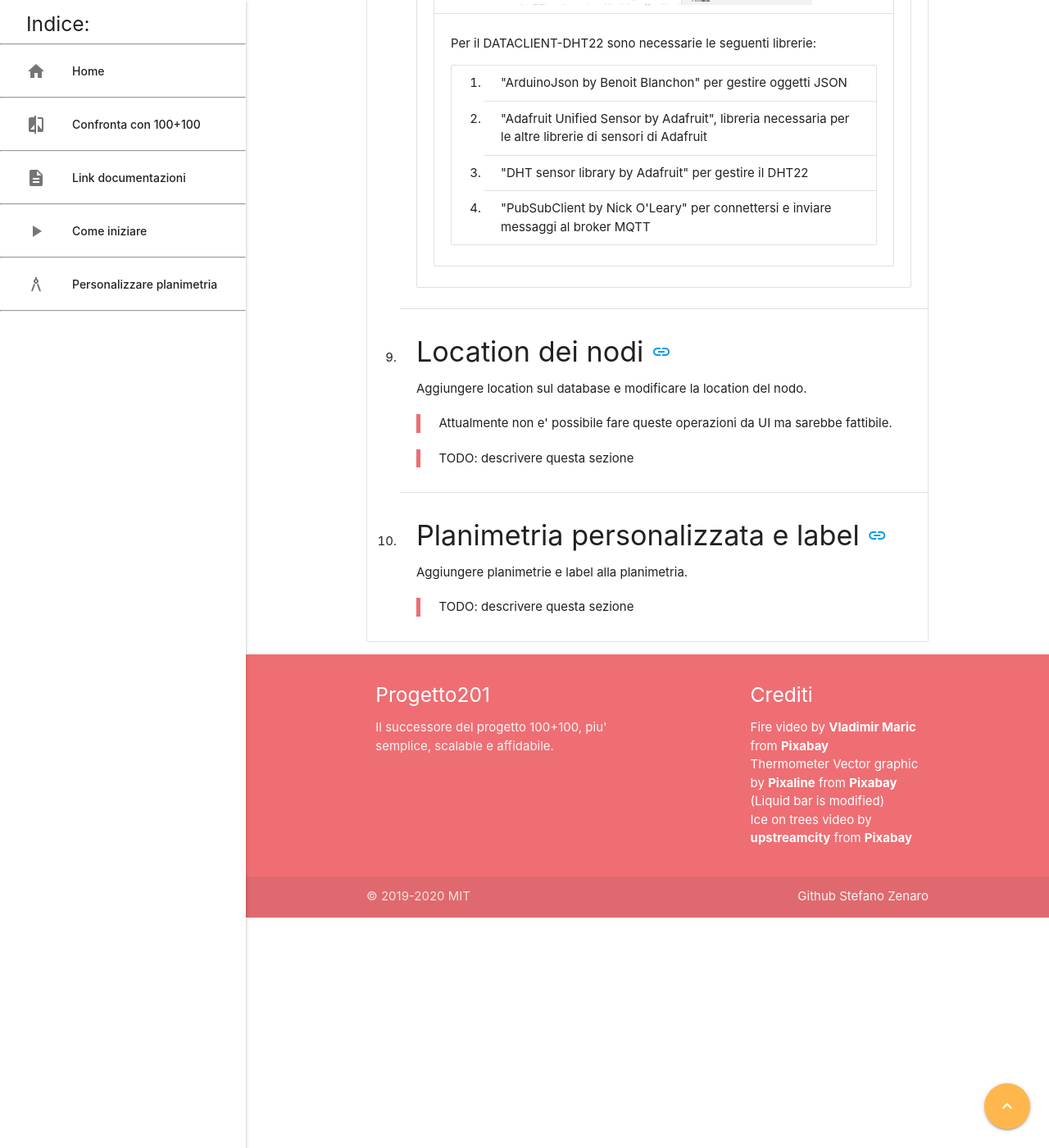
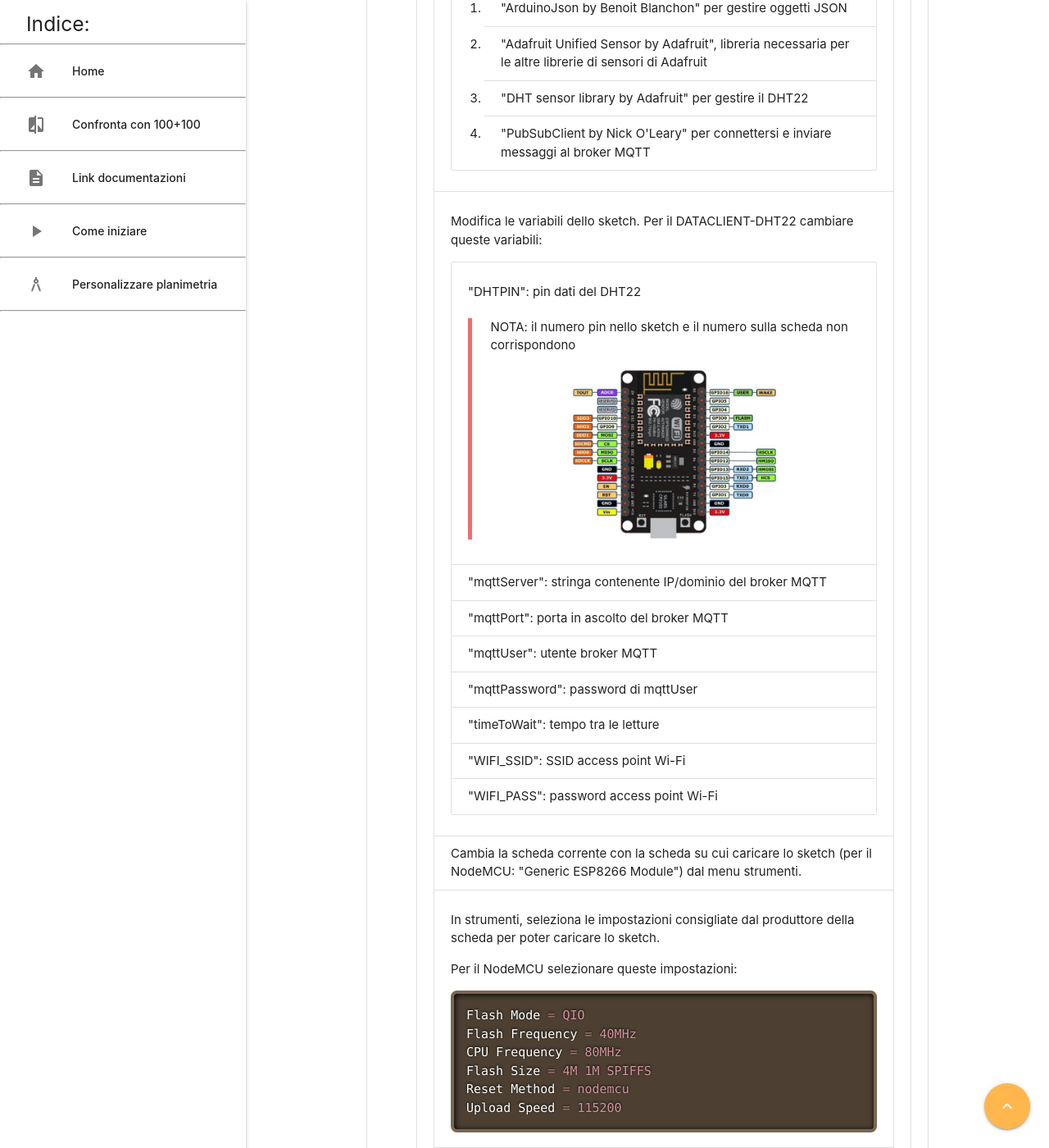
Before and after one commit to progetto201/progetto201-wiki, a Jekyll site: the page built from start.html, in a window 1280 px wide and 1400 px high, scrolled down 13766 px. Shown: the whole window at 82% size. Built offline with Jekyll 4.4.1, drawn with Linux system fonts in a browser that asks for light colours; comment, search, counter and statistics services are not loaded; some of the changed text lies outside the part shown.

Commit message:
max-height img, sketch docs, els invisible mobile

```diff
--- a/_layouts/default.html
+++ b/_layouts/default.html
@@ -48,7 +48,7 @@
 
 	{% if page.containsCode == "true" %}
 		<link rel='stylesheet' href="/assets/css/prism.css">
-	{% endif %}
+    {% endif %}
 </head>
 
 <body>
--- a/assets/css/main.scss
+++ b/assets/css/main.scss
@@ -56,3 +56,27 @@
     -ms-user-select: none;     /* IE10+/Edge */
     user-select: none;         /* Standard */
 }
+
+/* Rimuovi stili della classe per le immagini:
+   con la definizione dei vecchi stili
+   alcune immagini non erano visibili sugli smartphone.
+*/
+.materialboxed {
+    -webkit-transition: unset;
+    transition: unset;
+    -webkit-backface-visibility: unset;
+    backface-visibility: unset;
+}
+
+/* Rimuovi stile per il codice:
+   Sugli smartphone "position: relative" non rende visibili alcuni elementi
+*/
+div.code-toolbar {
+    position: unset!important;
+}
+
+.resp-img {
+    width: auto;
+    max-height: 500px;
+    max-width: 100%;
+}
--- a/start.html
+++ b/start.html
@@ -212,7 +212,7 @@
                             <br> <br>
 
                             <div class="center-align container">
-                                <img class="materialboxed mx-auto" src="/assets/img/phpmyadmin/import.jpg" alt="Pagina importazione">
+                                <img class="materialboxed mx-auto resp-img" src="/assets/img/phpmyadmin/import.jpg" alt="Pagina importazione">
                             </div>
 
                             <br><br>
@@ -416,7 +416,7 @@
                                     Dovrebbe apparire una pagina simile a questa:
                                 </p>
                                 <div class="container center-align">
-                                    <img class="materialboxed mx-auto w100" src="/assets/img/frontend/home.png" alt="Home del progetto201">
+                                    <img class="materialboxed mx-auto resp-img" src="/assets/img/frontend/home.png" alt="Home del progetto201">
                                 </div>
 
                             </blockquote>
@@ -596,7 +596,7 @@
                     </li>
                     <li class="collection-item">
                         <p>
-                            Installare i driver dal sito del produttore della scheda su cui installare lo sketch.
+                            Installare i driver dal sito del produttore della scheda su cui caricare lo sketch.
                         </p>
                         <p>
                             Per il NodeMCU scaricare i driver da qui: <a href="https://www.silabs.com/products/mcu/Pages/USBtoUARTBridgeVCPDrivers.aspx" class="btn orange lighten-2">Clicca qui</a>
@@ -610,7 +610,7 @@
                                     Aprire le impostazioni andando su "File -> Impostazioni":
                                 </p>
                                 <div class="center-align container">
-                                    <img class="materialboxed responsive-img mx-auto" src="/assets/img/arduino/opensettings.png" alt="Apri impostazioni da file">
+                                    <img class="materialboxed mx-auto resp-img" src="/assets/img/arduino/opensettings.png" alt="Apri impostazioni da file">
                                 </div>
                             </li>
                             <li class="collection-item">
@@ -626,7 +626,7 @@
                                     </code>
                                 </pre>
                                 <div class="center-align container">
-                                    <img class="materialboxed responsive-img mx-auto" src="/assets/img/arduino/settings.jpg" alt="Impostazioni">
+                                    <img class="materialboxed mx-auto resp-img" src="/assets/img/arduino/settings.jpg" alt="Impostazioni">
                                 </div>
                             </li>
                             <li class="collection-item">
@@ -638,20 +638,19 @@
                             <li class="collection-item">
                                 <p>Vai in "Strumenti -> Scheda -> Gestore Schede" e cerca il pacchetto della scheda, per il NodeMCU cercare "esp8266 by ESP8266 Community"</p>
                                 <div class="center-align container">
-                                    <img class="materialboxed responsive-img mx-auto" src="/assets/img/arduino/openboardmanager.png" alt="Apri gestore di schede">
+                                    <img class="materialboxed mx-auto resp-img" src="/assets/img/arduino/openboardmanager.png" alt="Apri gestore di schede">
                                 </div>
                                 <p>Installa il pacchetto cliccando su "installa"</p>
                                 <div class="center-align container">
-                                    <img class="materialboxed responsive-img mx-auto" src="/assets/img/arduino/boardmanager.png" alt="Gestore di schede">
+                                    <img class="materialboxed mx-auto resp-img" src="/assets/img/arduino/boardmanager.png" alt="Gestore di schede">
                                 </div>
                             </li>
                             <li class="collection-item">
                                 Installare le librerie necessarie per lo sketch. Per cercare le librerie andare in "Sketch --> #Include libreria --> Gestione librerie":
                                 <div class="center-align container">
-                                    <img class="materialboxed responsive-img mx-auto" src="/assets/img/arduino/openlibrary.png" alt="Apri gestione librerie">
+                                    <img class="materialboxed mx-auto resp-img" src="/assets/img/arduino/openlibrary.png" alt="Apri gestione librerie">
                                 </div>
-                            </li>
-                            <li class="collection-item">
+
                                 <p>Per il DATACLIENT-DHT22 sono necessarie le seguenti librerie:</p>
                                 <ol class="collection">
                                     <li class="collection-item">
@@ -667,6 +666,74 @@
                                         "PubSubClient by Nick O'Leary" per connettersi e inviare messaggi al broker MQTT
                                     </li>
                                 </ol>
+                            </li>
+                            <li class="collection-item">
+                                <p>
+                                    Modifica le variabili dello sketch. Per il DATACLIENT-DHT22 cambiare queste variabili:
+                                </p>
+                                <ul class="collection">
+                                    <li class="collection-item">
+                                        <p>
+                                            "DHTPIN": pin dati del DHT22
+                                        </p>
+                                        <blockquote>
+                                            <p>
+                                                NOTA: il numero pin nello sketch e il numero sulla scheda non corrispondono
+                                            </p>
+                                            <div class="center-align container">
+                                                <img class="materialboxed mx-auto resp-img" src="/assets/img/arduino/nodemcu-pinout.jpg" alt="Pinout NodeMCU">
+                                            </div>
+                                        </blockquote>
+                                    </li>
+                                    <li class="collection-item">
+                                        "mqttServer": stringa contenente IP/dominio del broker MQTT
+                                    </li>
+                                    <li class="collection-item">
+                                        "mqttPort": porta in ascolto del broker MQTT
+                                    </li>
+                                    <li class="collection-item">
+                                        "mqttUser": utente broker MQTT
+                                    </li>
+                                    <li class="collection-item">
+                                        "mqttPassword": password di mqttUser
+                                    </li>
+                                    <li class="collection-item">
+                                        "timeToWait": tempo tra le letture
+                                    </li>
+                                    <li class="collection-item">
+                                        "WIFI_SSID": SSID access point Wi-Fi
+                                    </li>
+                                    <li class="collection-item">
+                                        "WIFI_PASS": password access point Wi-Fi
+                                    </li>
+                                </ul>
+                            </li>
+                            <li class="collection-item">
+                                Cambia la scheda corrente con la scheda su cui caricare lo sketch (per il NodeMCU: "Generic ESP8266 Module") dal menu strumenti.
+                            </li>
+                            <li class="collection-item">
+                                <p>
+                                    In strumenti, seleziona le impostazioni consigliate dal produttore della scheda per poter caricare lo sketch.
+                                </p>
+                                <p>
+                                    Per il NodeMCU selezionare queste impostazioni:
+                                </p>
+                                <pre class="language-ini">
+                                    <code class="language-ini">
+                                        {% capture code %}
+                                        Flash Mode = QIO
+                                        Flash Frequency = 40MHz
+                                        CPU Frequency = 80MHz
+                                        Flash Size = 4M 1M SPIFFS
+                                        Reset Method = nodemcu
+                                        Upload Speed = 115200
+                                        {% endcapture %}
+                                        {% include html/code.html html=code %}
+                                    </code>
+                                </pre>
+                            </li>
+                            <li class="collection-item">
+                                Selezionare da Strumenti la porta a cui e' connessa la scheda e premere il pulsante Carica per caricare lo sketch.
                             </li>
                         </ul>
                     </li>
```
Also changed, not shown: _docs/hunspell/custom_dict-wordlist.txt (+8 -0 lines), floorplan.html (+9 -9 lines), assets/img/arduino/nodemcu-pinout.jpg (added), 2 other files.
